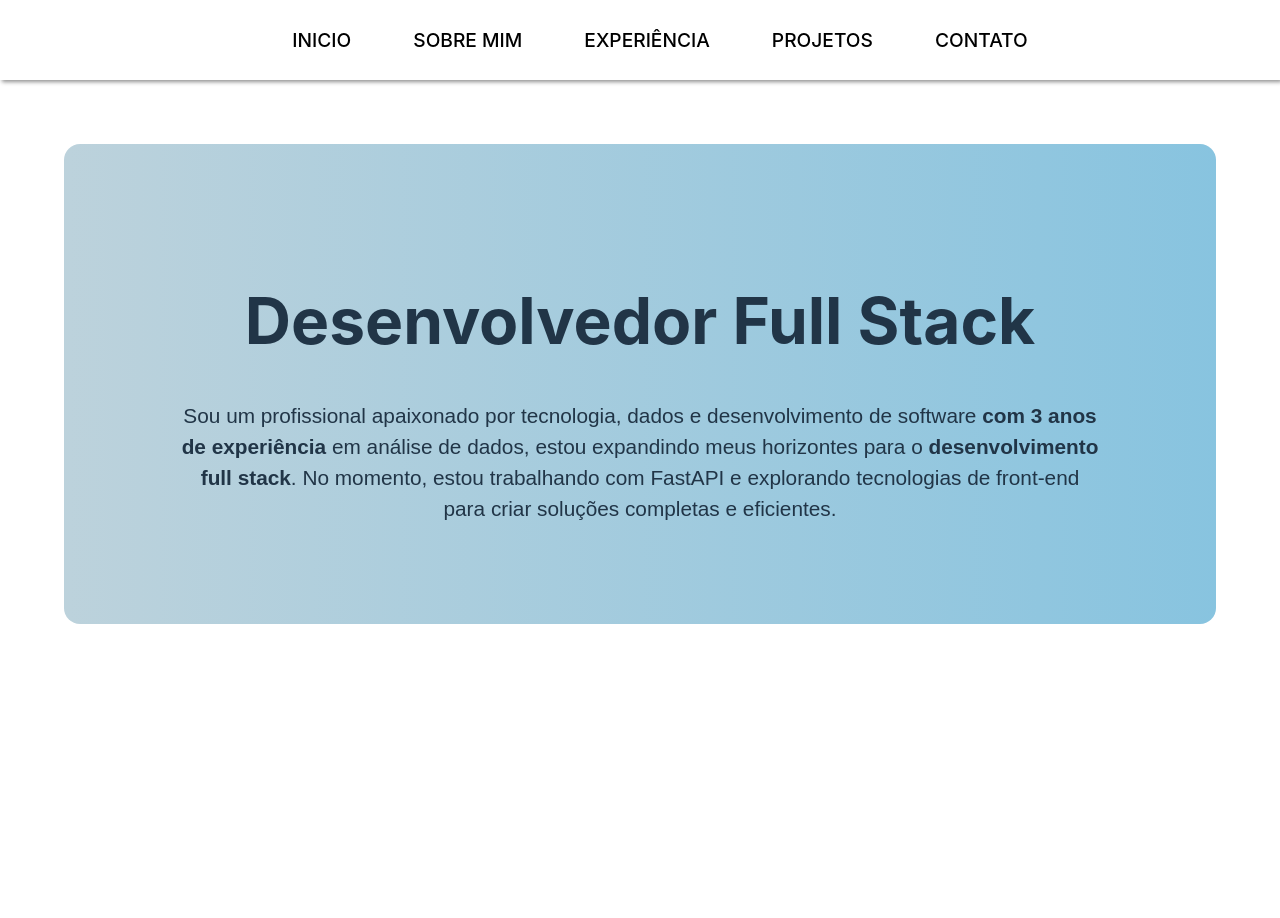
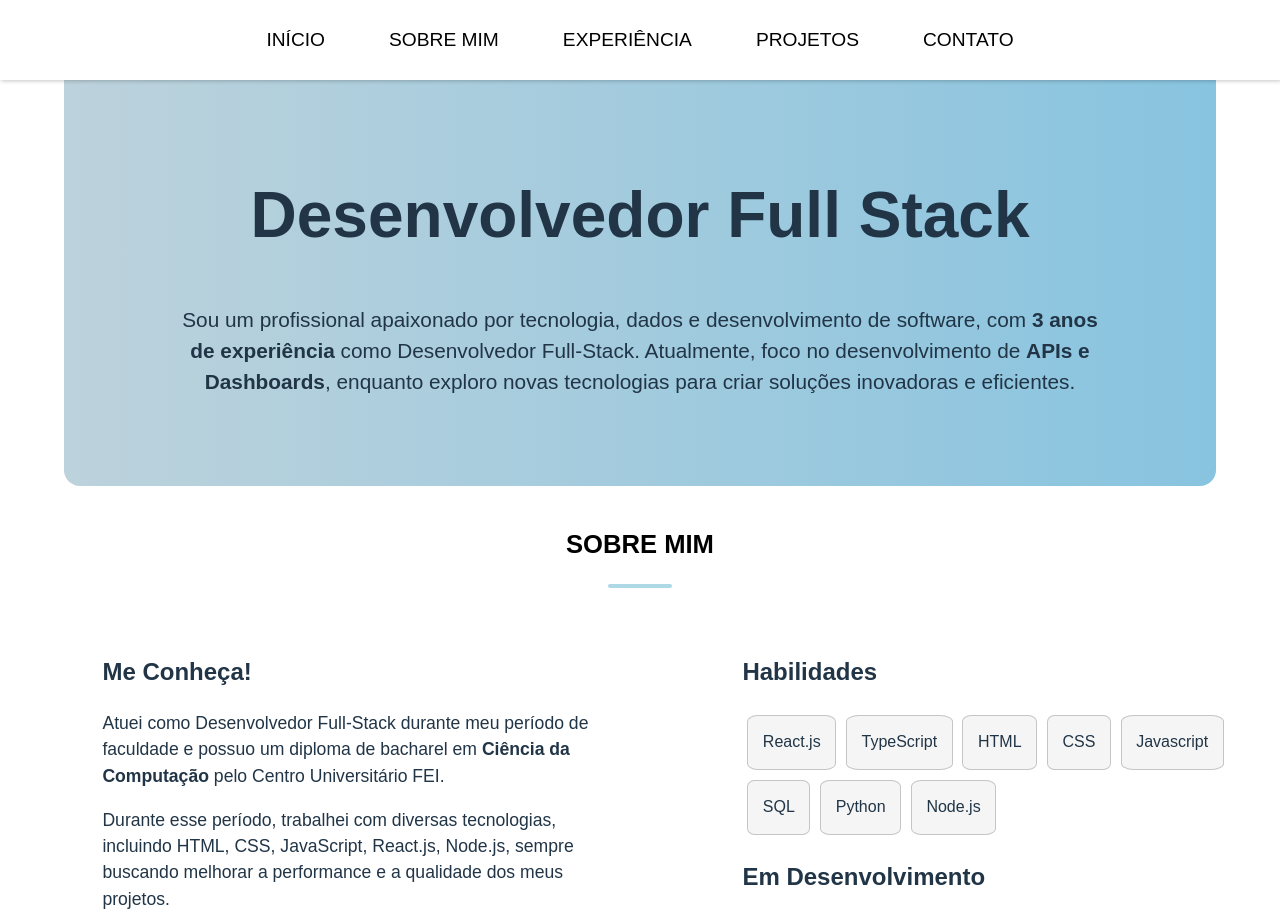
Before and after one commit to JhonnathanL/Portifolio, a React (Vite) app: page / in a window 1280 px wide. Shown: the top 918 px of the page. Before the commit the page ends 800 px from the top, so only its background shows below. Built offline with nearby package versions, Linux system fonts and the light colour scheme.

Commit message:
feat: add new changes for includes skills de topics

```diff
--- a/src/App.css
+++ b/src/App.css
@@ -1,3 +1,8 @@
 body {
   margin: 0;
+  font-family: 'Exo', sans-serif;
 }
+
+p {
+  font-size: 1.1rem;
+}
--- a/src/App.tsx
+++ b/src/App.tsx
@@ -1,13 +1,17 @@
 import './App.css'
 import Menu from './components/Menu'
+import SectionAbout from './components/SectionAbout'
 import Start from './components/Start'
+import Topic from './components/Topic'
 
 function App() {
 
   return (
     <>
-       <Menu/>
-       <Start/>
+      <Menu/>
+      <Start/>
+      <Topic title={'Sobre Mim'} />
+      <SectionAbout/>
     </>
   )
 }
--- a/src/components/Menu/index.tsx
+++ b/src/components/Menu/index.tsx
@@ -1,20 +1,28 @@
-import './styles.scss'
+import React from 'react';
+import './styles.scss';
 
-export default function Menu(){
-    return(
-        <>
-            <ul>
-                <li>
-                    <a href="#">Inicio</a></li>
-                <li>
-                    <a href="#">Sobre mim</a></li>
-                <li>
-                    <a href="#">Experiência</a></li>
-                <li>
-                    <a href="#">Projetos</a></li>
-                <li>
-                    <a href="#">Contato</a></li>
-            </ul>
-        </>
-    )
-}
+const Menu: React.FC = () => {
+  const menuItems = [
+    { label: 'Início', link: '#' },
+    { label: 'Sobre mim', link: '#' },
+    { label: 'Experiência', link: '#' },
+    { label: 'Projetos', link: '#' },
+    { label: 'Contato', link: '#' }
+  ];
+
+  return (
+    <nav>
+      <ul className="menu">
+        {menuItems.map((item, index) => (
+          <li key={index}>
+            <a href={item.link} className="menu-item">
+              {item.label}
+            </a>
+          </li>
+        ))}
+      </ul>
+    </nav>
+  );
+};
+
+export default Menu;
--- a/src/components/Menu/styles.scss
+++ b/src/components/Menu/styles.scss
@@ -1,23 +1,37 @@
-ul{
+nav > ul {
     list-style: none;
     display: flex;
     justify-content: center;
-    gap:5%;
+    gap: 5%;
     margin: 0;
+    padding: 0;
+    top:0;
+    z-index: 2;
     height: 5rem;
     align-items: center;
-    box-shadow: 2px 2px 4px rgba(0, 0, 0, 0.432);
+    box-shadow: 1px 1px 4px rgba(0, 0, 0, 0.226);
+    position: fixed;
+    width: 100%;
+    background-color: rgb(255, 255, 255);
+}
 
-    a{
-        color:black;
-        text-transform: uppercase;
-        font-size: 1.2rem;
-        transition: ease-in-out 0.3s;
-    }
+li {
+    position: relative;
+    display: inline-block;
+}
 
-    a:hover{
-        color:rgb(145, 201, 219);
-        scale: 1.1;
-        font-size: 1.4rem;
-    }
+a {
+    color: black;
+    text-transform: uppercase;
+    font-size: 1.2rem;
+    transition: color 0.3s ease-in-out, transform 0.3s ease-in-out;
+    display: block;
+    font-family: Arial, Helvetica, sans-serif;
+    transform-origin: center;
 }
+
+a:hover {
+    color: rgb(145, 201, 219);
+    transform: scale(1.1);
+    font-size: 1.2rem;
+}
--- /dev/null
+++ b/src/components/SectionAbout/index.tsx
@@ -0,0 +1,43 @@
+import React from 'react';
+import './styles.scss';
+
+const SectionAbout: React.FC = () => {
+    return (
+        <div className="container">
+            <div className="wrapper">
+                <h2>Me Conheça!</h2>
+                <p>
+                    Atuei como Desenvolvedor Full-Stack durante meu período de faculdade e possuo um diploma de bacharel em <strong>
+                    Ciência da Computação</strong> pelo Centro Universitário FEI.
+                </p>
+                <p>
+                    Durante esse período, trabalhei com diversas tecnologias, incluindo HTML, CSS, JavaScript, React.js, Node.js,
+                    sempre buscando melhorar a performance e a qualidade dos meus projetos.
+                </p>
+                <p>
+                    Tenho alguns projetos próprios desenvolvidos e publicados no GitHub, onde qualquer pessoa pode acessar e testar.
+                </p>
+            </div>
+            <div className="wrapper">
+                <h2>Habilidades</h2>
+                <ul className="skills">
+                    <li>React.js</li>
+                    <li>TypeScript</li>
+                    <li>HTML</li>
+                    <li>CSS</li>
+                    <li>Javascript</li>
+                    <li>SQL</li>
+                    <li>Python</li>
+                    <li>Node.js</li>
+                </ul>
+                <h2>Em Desenvolvimento</h2>
+                <ul className="skills">
+                    <li>Angular</li>
+                    <li>Vue.js</li>
+                </ul>
+            </div>
+        </div>
+    );
+};
+
+export default SectionAbout;
--- /dev/null
+++ b/src/components/SectionAbout/styles.scss
@@ -0,0 +1,33 @@
+.container{
+    display: flex;
+}
+
+.wrapper{
+    flex:1;
+    margin: 3% 4% 3% 8%;
+}
+
+.break{
+    height: 1rem;
+}
+
+.skills{
+    padding:0;
+}
+
+.skills> li{
+    border: 1px solid #c4c5c5;
+    border-radius: 12%;
+    padding: 3%;
+    margin: 1%;
+    transition: ease-in-out 0.3s;
+    background-color: rgb(245, 245, 245);
+}
+
+.skills > li:hover{
+    background-color: rgba(144, 200, 226, 0.748);
+    cursor: pointer;
+    transform: translateY(-5px);
+    color: rgb(73, 73, 73);
+    box-shadow: 0 0 10px rgba(11, 119, 169, 0.2);
+}
--- a/src/components/Start/index.tsx
+++ b/src/components/Start/index.tsx
@@ -1,19 +1,20 @@
-import './styles.scss'
+import React from 'react';
+import './styles.scss';
 
-export default function Start(){
-    return(
-    <>
-        <div className="fundo">
-            <h1>
-                Desenvolvedor Full Stack
-            </h1>
-            <p>
-            Sou um profissional apaixonado por tecnologia, dados e desenvolvimento de software
-            <strong> com 3 anos de experiência </strong> em análise de dados, estou expandindo meus horizontes
-             para o <strong>desenvolvimento full stack</strong>. No momento, estou trabalhando com FastAPI e
-             explorando tecnologias de front-end para criar soluções completas e eficientes.
-            </p>
-        </div>
-    </>
-    )
-}
+const Start: React.FC = () => {
+  return (
+    <section>
+      <div className="background">
+        <h1>Desenvolvedor Full Stack</h1>
+        <p className="description">
+          Sou um profissional apaixonado por tecnologia, dados e desenvolvimento de software, com <strong>
+          3 anos de experiência</strong> como Desenvolvedor Full-Stack.
+          Atualmente, foco no desenvolvimento de <strong>APIs e Dashboards</strong>,
+          enquanto exploro novas tecnologias para criar soluções inovadoras e eficientes.
+        </p>
+      </div>
+    </section>
+  );
+};
+
+export default Start;
--- a/src/components/Start/styles.scss
+++ b/src/components/Start/styles.scss
@@ -1,33 +1,30 @@
-.fundo {
-    margin: 5%;
+.background {
+    margin: 3% 5% 3% 5%;
     background: linear-gradient(
         to right,
         rgba(166, 195, 208, 0.748),
         rgba(96, 176, 213, 0.748)
     );
-    height: 30rem;
+    height: 28rem;
     border-radius: 1rem;
     text-align: center;
 
     display: flex;
     align-items: center;
     justify-content: center;
-
     flex-direction: column;
-
     transition: ease-in-out 0.5s;
 }
 
-.fundo h1{
+.background h1{
     font-size: 4rem;
 }
 
-.fundo p {
-    font-family: 'Exo', sans-serif;
+.background p {
     font-size: 1.3rem;
     margin: 0% 10%;
 }
 
-.fundo:hover{
-    scale: 1.05;
+.background:hover{
+    scale: 1.02;
 }
--- /dev/null
+++ b/src/components/Topic/index.tsx
@@ -0,0 +1,17 @@
+import React from 'react';
+import './styles.scss'
+
+interface TopicProps {
+    title: string;
+}
+
+const Topic: React.FC<TopicProps> = ({title}) => {
+        return (
+           <>
+            <h2 className="head-title">{title}</h2>
+            <hr className="splitter"/>
+           </>
+        )
+}
+
+export default Topic
--- /dev/null
+++ b/src/components/Topic/styles.scss
@@ -0,0 +1,15 @@
+.head-title {
+    font-size: 1.6rem;
+    text-transform: uppercase;
+    display: flex;
+    justify-content: center;
+    color:black;
+}
+
+.splitter{
+    width: 5%;
+    background-color: lightblue;
+    height: 0.2rem;
+    border-radius: 100px;
+    border: none;
+}
```
